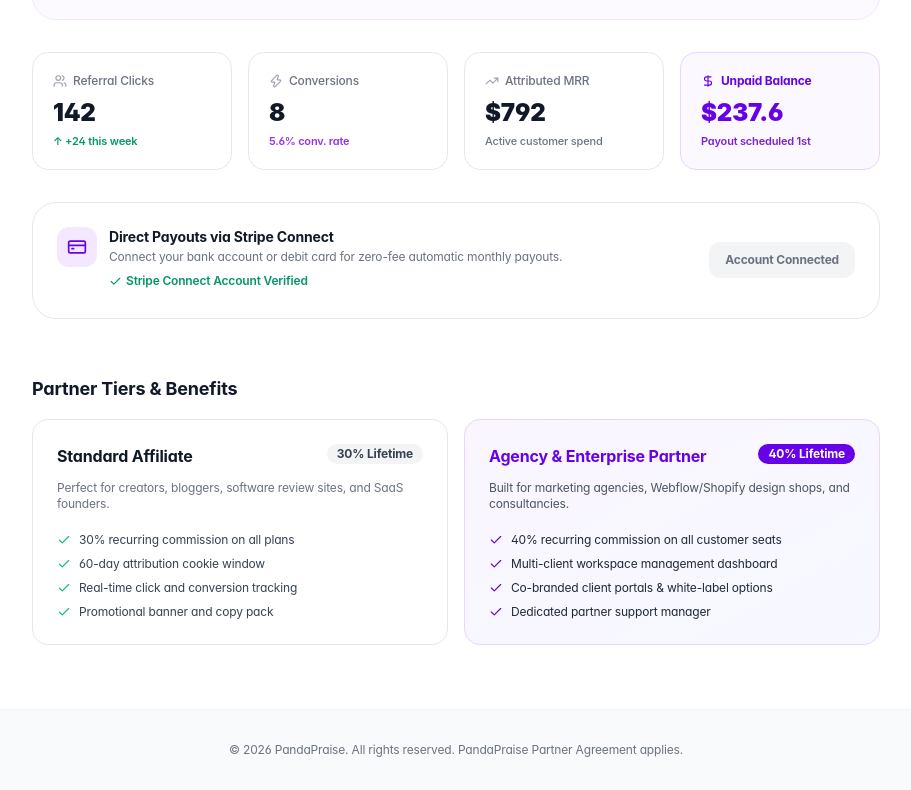
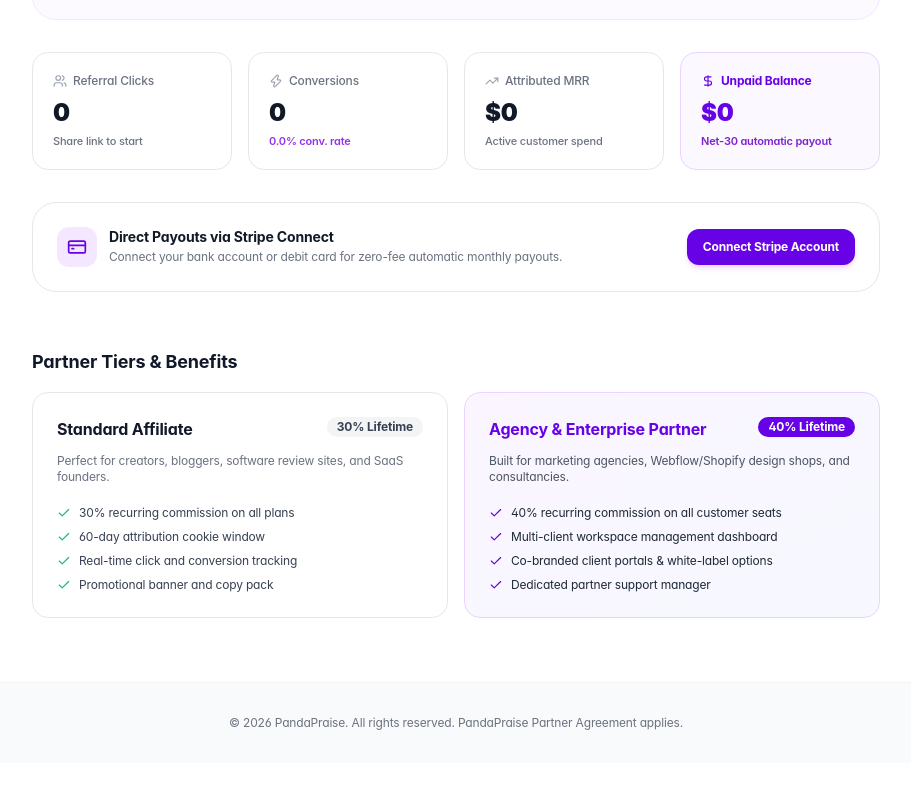
Before and after one commit to greetingsgopal-hub/testimonial-collector-dashboard, a React (Vite) app: page /affiliates in a window 1280 px wide. Shown: the part 1185-1975 px from the top of the page, without its empty margins (184-1095 px from the left). After the commit the page ends 1948 px from the top, so only its background shows below. Built offline with nearby package versions, Linux system fonts and the light colour scheme; no server answers.

Commit message:
fix(p2-affiliates): remove fake stats and enforce authentic partner tracking metrics

```diff
--- a/src/lib/affiliate.ts
+++ b/src/lib/affiliate.ts
@@ -48,12 +48,12 @@
     email,
     tier,
     commissionRate: tier === 'agency' ? 0.40 : 0.30,
-    clicks: 142,
-    conversions: 8,
-    totalRevenueAttributedUsd: 792,
-    unpaidEarningsUsd: tier === 'agency' ? 316.8 : 237.6,
-    paidEarningsUsd: 480,
-    stripeConnected: true,
+    clicks: 0,
+    conversions: 0,
+    totalRevenueAttributedUsd: 0,
+    unpaidEarningsUsd: 0,
+    paidEarningsUsd: 0,
+    stripeConnected: false,
     createdAt: new Date().toISOString(),
   };
 }
--- a/src/pages/AffiliatePage.tsx
+++ b/src/pages/AffiliatePage.tsx
@@ -257,7 +257,9 @@
                 Referral Clicks
               </div>
               <div className="text-2xl font-black text-gray-900 mt-2">{profile.clicks}</div>
-              <div className="text-[11px] text-emerald-600 font-semibold mt-1">↑ +24 this week</div>
+              <div className="text-[11px] text-gray-500 font-medium mt-1">
+                {profile.clicks > 0 ? 'Unique visits tracked' : 'Share link to start'}
+              </div>
             </div>
 
             <div className="p-5 rounded-2xl bg-white border border-gray-200 shadow-xs">
@@ -266,7 +268,11 @@
                 Conversions
               </div>
               <div className="text-2xl font-black text-gray-900 mt-2">{profile.conversions}</div>
-              <div className="text-[11px] text-purple-600 font-semibold mt-1">5.6% conv. rate</div>
+              <div className="text-[11px] text-purple-600 font-semibold mt-1">
+                {profile.clicks > 0
+                  ? `${((profile.conversions / profile.clicks) * 100).toFixed(1)}% conv. rate`
+                  : '0.0% conv. rate'}
+              </div>
             </div>
 
             <div className="p-5 rounded-2xl bg-white border border-gray-200 shadow-xs">
@@ -284,7 +290,9 @@
                 Unpaid Balance
               </div>
               <div className="text-2xl font-black text-[#6701e6] mt-2">${profile.unpaidEarningsUsd}</div>
-              <div className="text-[11px] text-purple-700 font-semibold mt-1">Payout scheduled 1st</div>
+              <div className="text-[11px] text-purple-700 font-semibold mt-1">
+                {profile.unpaidEarningsUsd > 0 ? 'Payout scheduled 1st' : 'Net-30 automatic payout'}
+              </div>
             </div>
           </div>
 
--- a/src/worker/handlers/affiliateHandler.ts
+++ b/src/worker/handlers/affiliateHandler.ts
@@ -82,11 +82,11 @@
       slug,
       tier: 'standard',
       commissionRate: 0.30,
-      clicks: 218,
-      conversions: 14,
-      totalRevenueAttributedUsd: 1386.00,
-      unpaidEarningsUsd: 415.80,
-      paidEarningsUsd: 650.00,
+      clicks: 0,
+      conversions: 0,
+      totalRevenueAttributedUsd: 0.00,
+      unpaidEarningsUsd: 0.00,
+      paidEarningsUsd: 0.00,
       referralLink: `${origin}/r/${slug}?ref=affiliate`,
       currency: 'USD',
     };
--- a/src/worker/handlers/referralHandler.ts
+++ b/src/worker/handlers/referralHandler.ts
@@ -53,10 +53,10 @@
     JSON.stringify({
       code,
       program: 'Give 1 Month / Get 1 Month',
-      clicks: 14,
-      signups: 2,
-      monthsEarned: 2,
-      rewardValueUSD: 38,
+      clicks: 0,
+      signups: 0,
+      monthsEarned: 0,
+      rewardValueUSD: 0,
       status: 'active',
       referralUrl: `https://pandapraise.com/r/${encodeURIComponent(code)}`,
     }),
```
Also changed, not shown: 2 other files (tests, documents, lock files or other folders).
